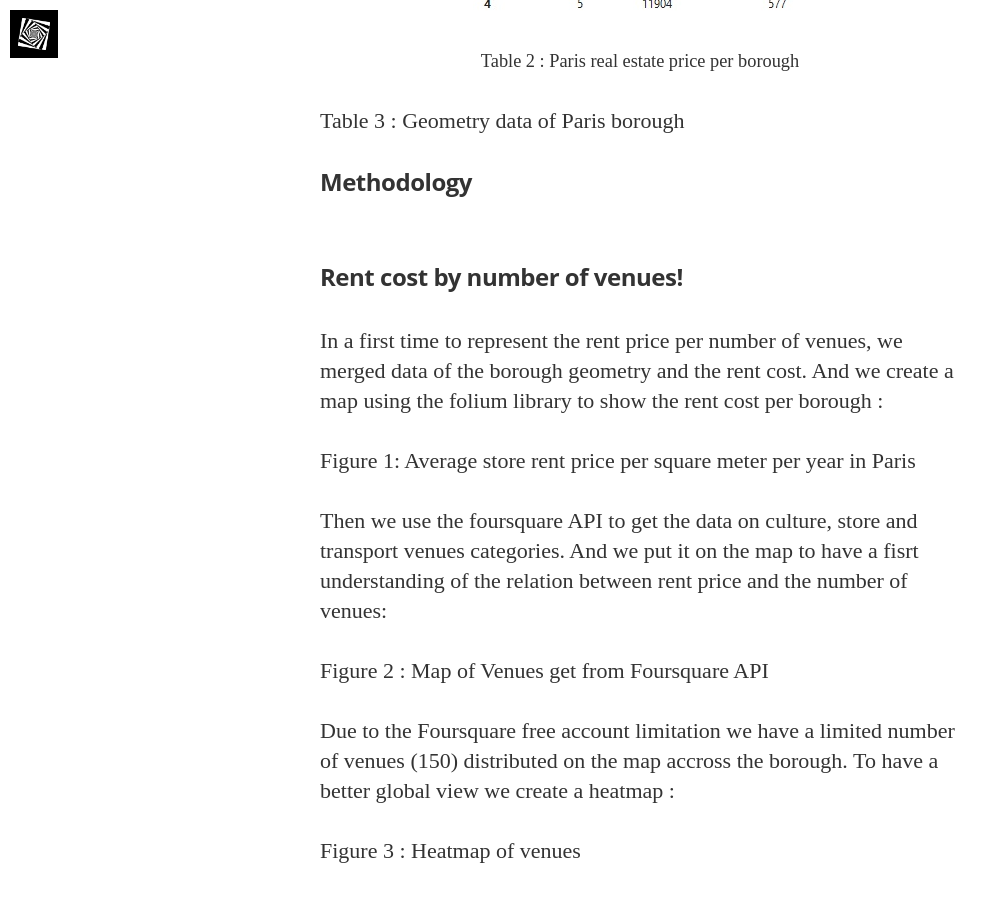
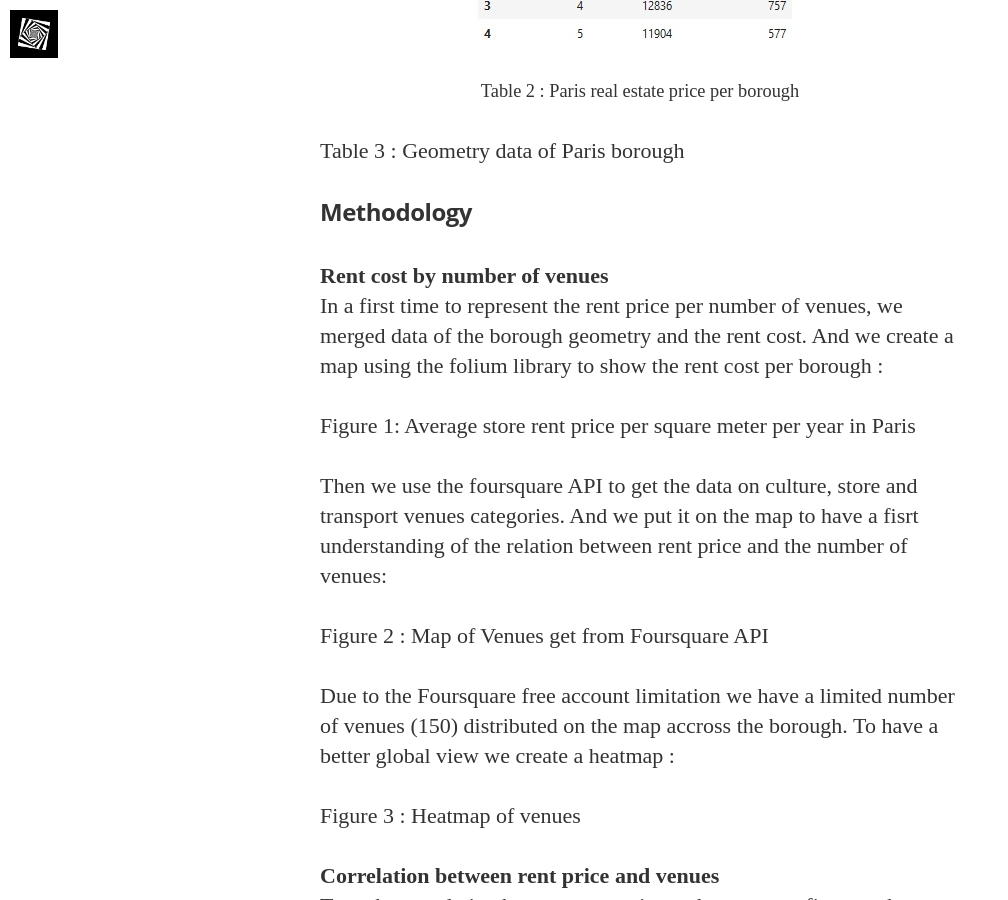
Before and after one commit to LCTyrell/LCTyrell.github.io, a Jekyll site: the page built from _posts/2019-05-22-ArtBook.markdown, in a window 1280 px wide and 900 px high, scrolled down 3230 px. Shown: the whole window, without its empty margins (0-1008 px from the left). Built offline with Jekyll 4.4.1, drawn with Linux system fonts in a browser that asks for light colours; nearby versions of some CDN libraries; some web fonts are replaced.

Commit message:
Update 2019-05-22-ArtBook.markdown

```diff
--- a/_posts/2019-05-22-ArtBook.markdown
+++ b/_posts/2019-05-22-ArtBook.markdown
@@ -11,7 +11,7 @@ Finding the best location for an Art Book Store in Paris: A geospatial data anal
 # Introduction
 <br/>
 ### Background and business problem
-
+<br/>
 Paris, «city of light», is a well known location for art lover’s. With more than 1,000 art gallery, many museum and exposition, she has becomed a famous place for  cultural tourism, attracting millions people from all over the world each year. The cultural offer is wide and numerous thanks to, in particular, the support of the ministry of culture. The market of art and derived products is likewase well devolopped and very attractive for professionals, investissor and enterprises.
 
 We are going to realize a study for an artbook store chain who want to install a shop in French capital. The analysis will consist of a first approach to find a selection of the best potantial borough on which more advanced investigation will be processed later.
@@ -49,7 +49,7 @@ Table 3 : Geometry data of Paris borough
 
 ### Methodology
 <br/>
-###### Rent cost by number of venues!
+**Rent cost by number of venues**
 <br/>
 In a first time to represent the rent price per number of venues, we merged data of the borough geometry and the rent cost. And we create a map using the folium library to show the rent cost per borough :
 
@@ -64,7 +64,7 @@ To have a better global view we create a heatmap :
 
 Figure 3 : Heatmap of venues
 
-*Correlation between rent price and venues*
+**Correlation between rent price and venues**
 <br/>
 To make correlation between rent price and venues we first use the library geopandas to make a spatial join between venues and geometry data. Then we merged the result with price data.
 So we could count the number of venues per borough, and prepare a dataframe to realize the repgression analysis :
```
